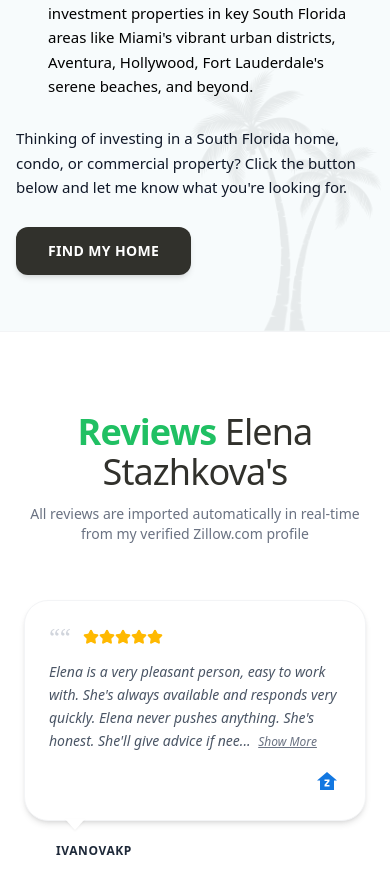
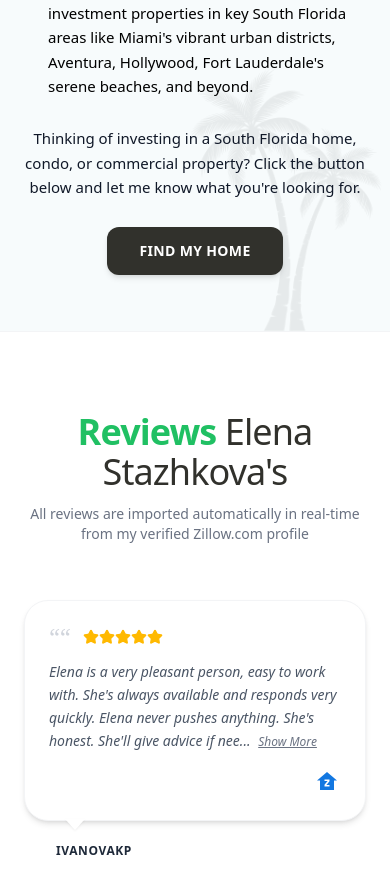
Before and after one commit to andreibdr/stazhkova_wp, a Next.js app in the folder website/: page / in a window 390 px wide. Shown: the part 1411-2305 px from the top of the page. Built offline with nearby package versions, Linux system fonts and the light colour scheme.

Commit message:
fix(hero): center CTA button and prompt text on mobile and tablet screens

```diff
--- a/website/components/Hero.tsx
+++ b/website/components/Hero.tsx
@@ -66,11 +66,11 @@ export default function Hero({ content, lang }: HeroProps) {
               ))}
             </div>
 
-            <p className="pt-2 text-[15px] sm:text-[16px] font-medium text-gray-900 leading-relaxed">
+            <p className="pt-2 text-[15px] sm:text-[16px] font-medium text-gray-900 leading-relaxed text-center lg:text-left">
               {hero.cta_text}
             </p>
 
-            <div className="pt-2">
+            <div className="pt-2 text-center lg:text-left">
               <a
                 href="#findmyhome"
                 className="inline-block px-8 py-3.5 bg-[#31312c] hover:bg-[#20c063] text-white font-bold text-sm tracking-wide uppercase rounded-xl shadow-md transition-all"
```
